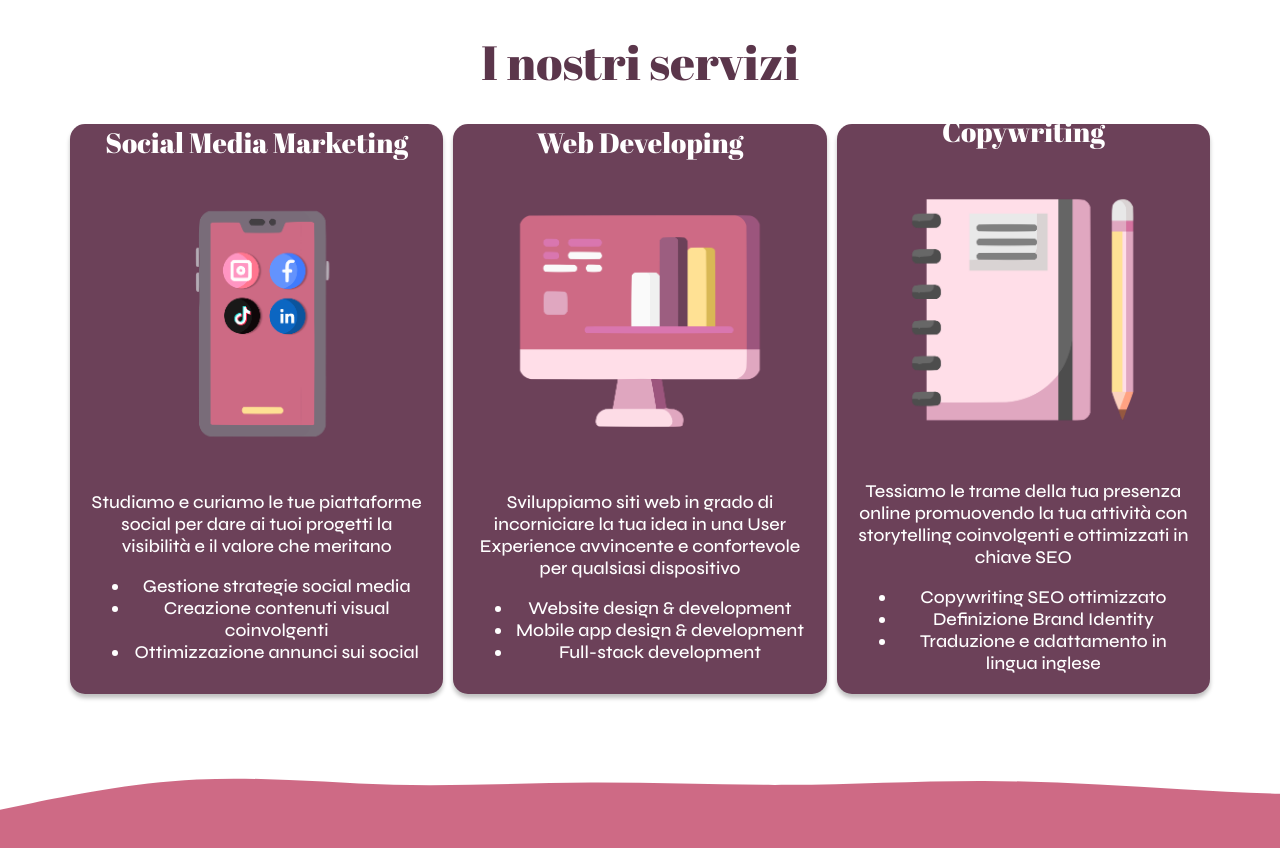
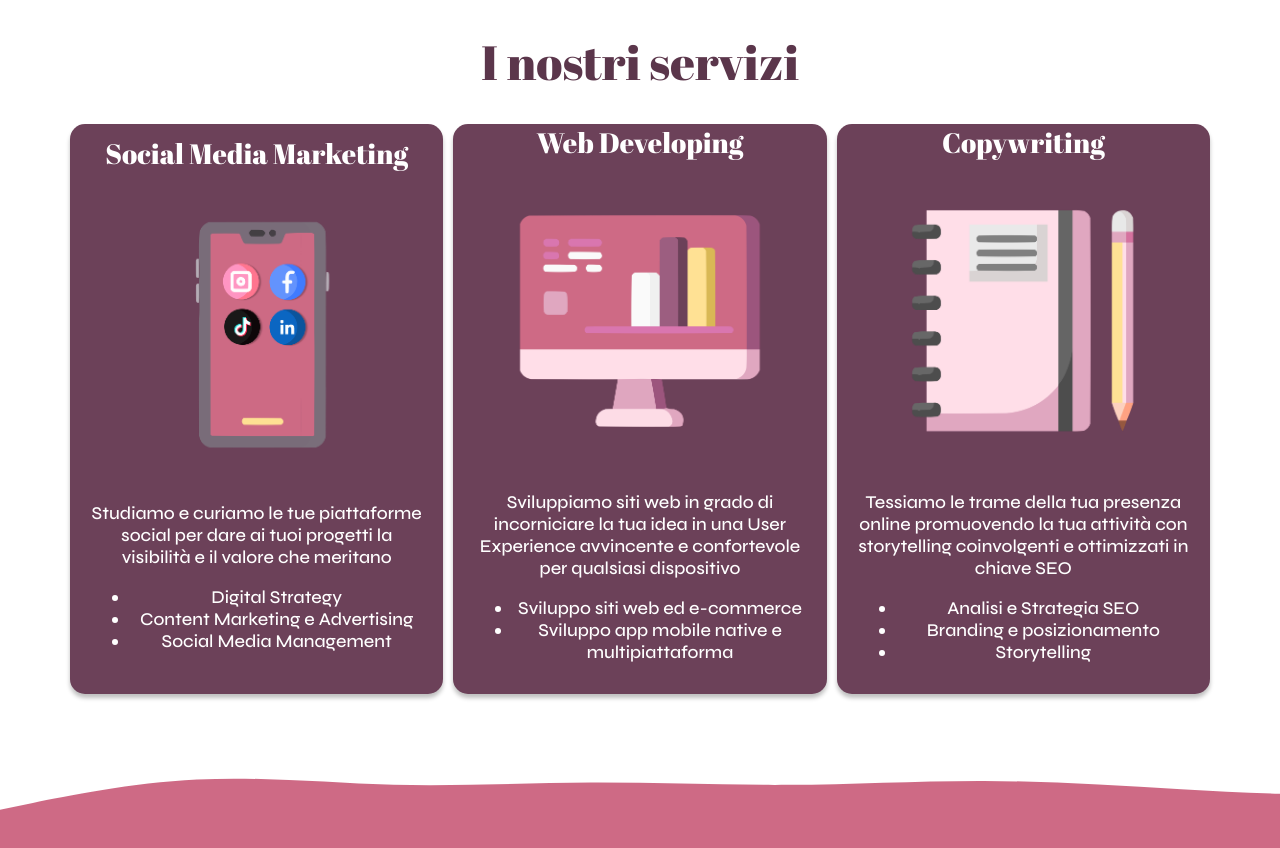
Before and after one commit to pvitto98/DigitalBesties, a React (Create React App) app: page / in a window 1280 px wide. Shown: the part 2540-3388 px from the top of the page. Built offline with nearby package versions, Linux system fonts and the light colour scheme; a web font is replaced by a local one.

Commit message:
fixed labels

```diff
--- a/src/components/INostriServizi.tsx
+++ b/src/components/INostriServizi.tsx
@@ -15,15 +15,15 @@ const INostriServizi: FunctionComponent = () => {
           I nostri servizi
         </div>
       </div>
-      <div className={styles.inostriservizicontent} >
+      <div className={styles.inostriservizicontent}>
         <Servizio
           title="Social Media Marketing"
           imageSrc="/smartphone.png"
           text="Studiamo e curiamo le tue piattaforme social per dare ai tuoi progetti la visibilità e il valore che meritano"
           services={[
-            "Gestione strategie social media",
-            "Creazione contenuti visual coinvolgenti",
-            "Ottimizzazione annunci sui social"
+            "Digital Strategy",
+            "Content Marketing e Advertising",
+            "Social Media Management"
           ]}
         />
         <Servizio
@@ -31,9 +31,8 @@ const INostriServizi: FunctionComponent = () => {
           imageSrc="/desktop.png"
           text="Sviluppiamo siti web in grado di incorniciare la tua idea in una User Experience avvincente e confortevole per qualsiasi dispositivo"
           services={[
-            "Website design & development",
-            "Mobile app design & development",
-            "Full-stack development"
+            "Sviluppo siti web ed e-commerce",
+            "Sviluppo app mobile native e multipiattaforma"
           ]}
         />
         <Servizio
@@ -41,9 +40,9 @@ const INostriServizi: FunctionComponent = () => {
           imageSrc="/notebook.png"
           text="Tessiamo le trame della tua presenza online promuovendo la tua attività con storytelling coinvolgenti e ottimizzati in chiave SEO"
           services={[
-            "Copywriting SEO ottimizzato",
-            "Definizione Brand Identity",
-            "Traduzione e adattamento in lingua inglese"
+            "Analisi e Strategia SEO",
+            "Branding e posizionamento",
+            "Storytelling"
           ]}
         />
       </div>
--- a/src/components/Servizio.tsx
+++ b/src/components/Servizio.tsx
@@ -13,7 +13,7 @@ interface ServizioProps {
 
 const Servizio: FunctionComponent<ServizioProps> = ({ title, imageSrc, text, services }) => {
   return (
-    <div className={styles.servizio} data-aos="fade-up">
+    <div className={styles.servizio} >
       <div className={styles.serviziocontent}>
         <div className={styles.heading}>
           <div className={styles.serviziotitle}>{title}</div>
```
